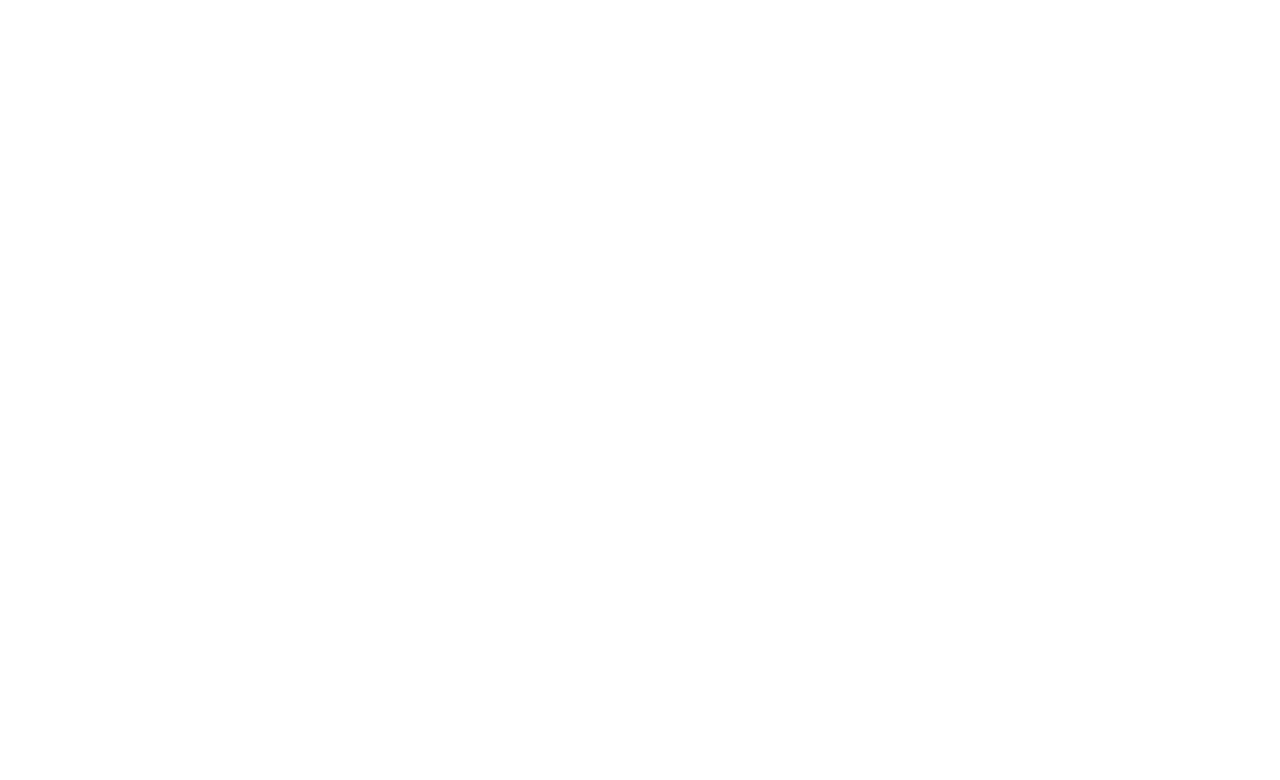
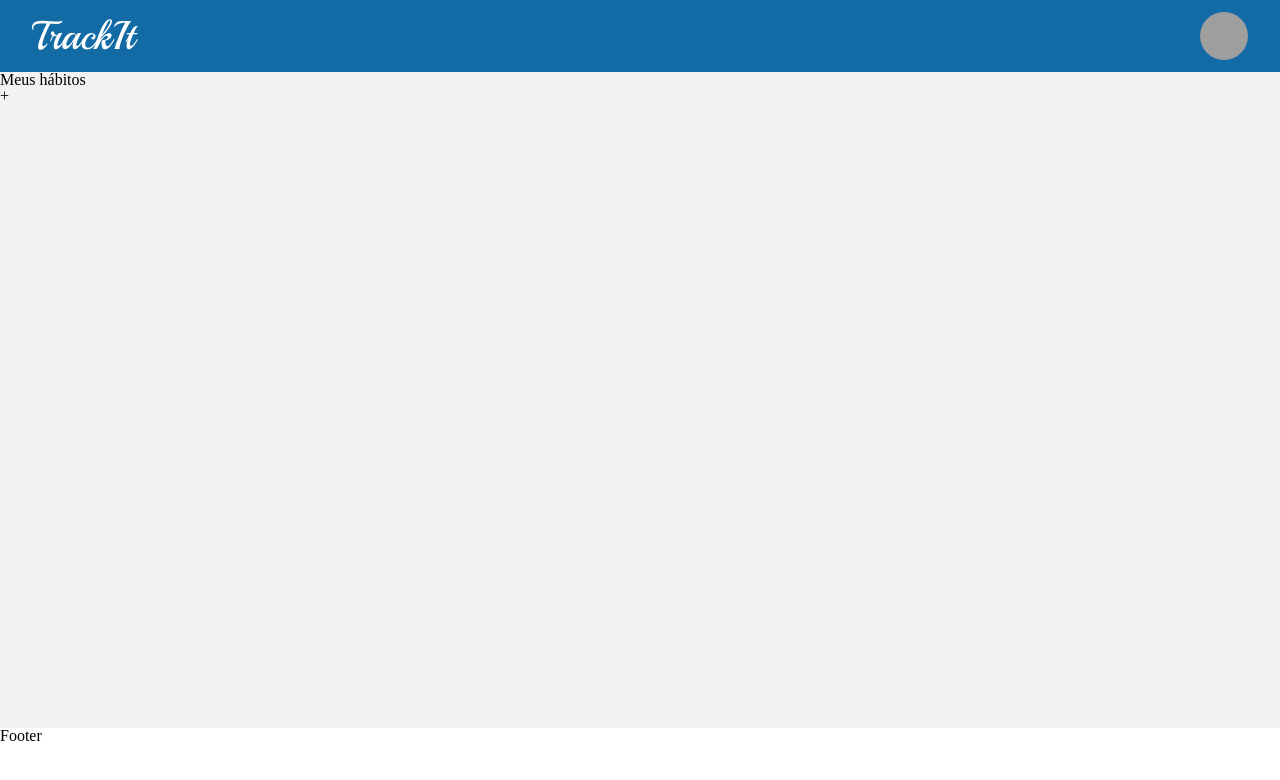
Before and after one commit to GustavoSchutz/projeto10-trackit, a React (Create React App) app: page /habits in a window 1280 px wide. Before the commit this address had no page. Shown: the top 780 px of the page. Built offline with nearby package versions, Linux system fonts and the light colour scheme; grey boxes are pictures that could not be loaded.

Commit message:
Salva o objeto do login no contexto e tem o header com foto de perfil funcionando

```diff
--- a/src/components/App.js
+++ b/src/components/App.js
@@ -1,16 +1,25 @@
+import { useState } from "react";
 import { BrowserRouter, Routes, Route } from "react-router-dom";
+import UserContext from "../contexts/UserContext";
+import Habits from "./Habits/Habits";
 import Login from "./Login/Login"
 import Signup from "./Signup/Signup";
 
 export default function App() {
 
+    const [loginObj, setLoginObj] = useState({});
+
+    const [userToken, setUserToken] = useState({});
 
     return (
         <BrowserRouter>
-            <Routes>
-                <Route path="/" element={<Login />} />
-                <Route path="/signup" element={<Signup />} />
-            </Routes>
+            <UserContext.Provider value={{userToken, setUserToken, loginObj, setLoginObj}}>
+                <Routes>
+                    <Route path="/" element={<Login />} />
+                    <Route path="/signup" element={<Signup />} />
+                    <Route path="/habits" element={<Habits />} />
+                </Routes>
+            </UserContext.Provider>
         </BrowserRouter>
     )
 }
--- /dev/null
+++ b/src/components/Footer.js
@@ -0,0 +1,7 @@
+import "./globalstyles.css"
+
+export default function Footer() {
+    return (
+        <div className="footer">Footer</div>
+    )
+}
--- /dev/null
+++ b/src/components/Habits/Habits.css
@@ -0,0 +1,5 @@
+.backgroundHabits {
+    background-color: #F2F2F2;
+    margin: 9vh 0;
+    min-height: 82vh;
+}
--- /dev/null
+++ b/src/components/Habits/Habits.js
@@ -0,0 +1,31 @@
+import Footer from "../Footer";
+import Header from "../Header";
+import { useContext, useState, useEffect } from "react";
+import UserContext from "../../contexts/UserContext";
+import "./Habits.css";
+
+
+export default function Habits() {
+
+    const { loginObj, setLoginObj } = useContext(UserContext);
+    const [profilePicture, setProfilePicture] = useState("../assets/images/genericProfile.png")
+
+    useEffect(() => {
+            setProfilePicture(loginObj.image);
+            console.log(loginObj)
+        }, [profilePicture])
+
+
+    return(
+        <>
+            <Header setProfilePicture={setProfilePicture} profilePicture={profilePicture} />
+            <div className="backgroundHabits">
+                <div className="myHabits">
+                    <h2 className="myHabits">Meus hábitos</h2>
+                    <div className="addHabit"><p className="iconPlus">+</p></div>
+                </div>
+            </div>
+            <Footer />
+        </>
+    )
+}
--- /dev/null
+++ b/src/components/Header.js
@@ -0,0 +1,13 @@
+import "./globalstyles.css";
+import image from "../assets/images/genericProfile.png";
+
+
+
+export default function Header({ profilePicture }) {
+    return (
+        <div className="header">
+            <h1>TrackIt</h1>
+            <div style={{ backgroundImage:`url(${profilePicture})` }} className="profile"></div>
+        </div>
+    )
+}
--- a/src/components/Login/Login.js
+++ b/src/components/Login/Login.js
@@ -1,23 +1,25 @@
 import "./Login.css"
-import { Link } from "react-router-dom";
+import { Link, useNavigate } from "react-router-dom";
 import { useState } from "react";
 import LogoImg from "../../assets/images/logo.svg"
 import { ThreeDots } from "react-loader-spinner";
 import { postLogin } from "../../services/trackit";
+import { useContext } from "react";
+import UserContext from "../../contexts/UserContext";
 
 
 export default function Login() {
 
-
+    const navigate = useNavigate();
+    const [isDisabled, setIsDisabled] = useState(false);
     const [passwordInputType, setPasswordInputType] = useState("password");
     const [email, setEmail] = useState("");
     const [password, setPassword] = useState("");
-
-    const [emailValidity, setEmailValidity] = useState(false);
-    const [passwordValidity, setPasswordValidity] = useState(false);
+    const { userToken, setUserToken } = useContext(UserContext);
+    const { loginObj, setLoginObj } = useContext(UserContext);
 
     const [buttonLoading, setButtonLoading] = useState("Entrar");
-    let ThreeDotsPlot = `<ThreeDots color="#FFFFFF" height={80} width={80} />`
+    let ThreeDotsPlot = () => { return (<ThreeDots color="#FFFFFF" height={80} width={80} />)}
     const loginUserData = {};
 
     function handleClickSetPasswordInputType() {
@@ -29,34 +31,29 @@ export default function Login() {
     }
 
     const handleChangeEmail = event => {
-        if (event.target.validity.valid) {
-            setEmail(event.target.value);
-            setEmailValidity(true);
-        } else {
-            setEmail(event.target.value);
-            setEmailValidity(false);
-        }
+        setEmail(event.target.value);
     };
 
     const handleChangePassword = event => {
-        if (event.target.validity.valid) {
-            setPassword(event.target.value);
-            setPasswordValidity(true);
-        } else {
-            setPassword(event.target.value);
-            setPasswordValidity(false);
-        }
+        setPassword(event.target.value);
     };
 
     function handleClickLoginButton() {
-
+        setButtonLoading(ThreeDotsPlot);
         setIsDisabled(true);
         loginUserData.email = email;
         loginUserData.password = password;
-        console.log(loginUserData);
         postLogin(loginUserData).then( (res) => {
-            console.log(res.data);
+            setUserToken(res.data.token);
+            setLoginObj(res.data);
+            setButtonLoading("Entrar");
+            setIsDisabled(false);
             navigate('/habits');
+        }).catch( (res) => {
+            console.log(res.status);
+            alert(res.message);
+            setButtonLoading("Entrar");
+            setIsDisabled(false);
         })
     }
 
--- a/src/components/Signup/Signup.js
+++ b/src/components/Signup/Signup.js
@@ -82,8 +82,11 @@ export default function Signup() {
 
             postSignup(newUserData).then( (res) => {
                 console.log(res.data);
-                navigate('/sucesso');
-            })
+                navigate('/');
+            }).catch((res) => {
+                alert(res.message);
+                setIsDisabled(false);
+            } )
 
         } else {
             alert("Sua falsa!")
--- /dev/null
+++ b/src/components/globalstyles.css
@@ -0,0 +1,35 @@
+@import url('https://fonts.googleapis.com/css2?family=Playball&display=swap');
+
+
+
+.header {
+    height: 9vh;
+    position: fixed;
+    top: 0;
+    width: 100vw;
+    font-family: 'Playball', cursive;
+    background-color: #126BA5;
+    box-sizing: border-box;
+    display: flex;
+    align-items: center;
+    justify-content: space-between;
+    padding-left: 2rem;
+    padding-right: 2rem;
+}
+.header h1 {
+    font-size: 2.5rem;
+    color: #FFFFFF;
+}
+.footer {
+    height: 9vh;
+    position: fixed;
+    bottom: 0;
+    width: 100vw;
+}
+.profile {
+    width: 6vh;
+    height: 6vh;
+    background-color: #FFFFFF;
+    border-radius: 50%;
+    background-size: 6vh;
+}
--- /dev/null
+++ b/src/contexts/UserContext.js
@@ -0,0 +1,5 @@
+import { createContext } from 'react';
+
+const UserContext = createContext();
+
+export default UserContext;
```
Also changed, not shown: src/assets/images/genericProfile.png (added).
